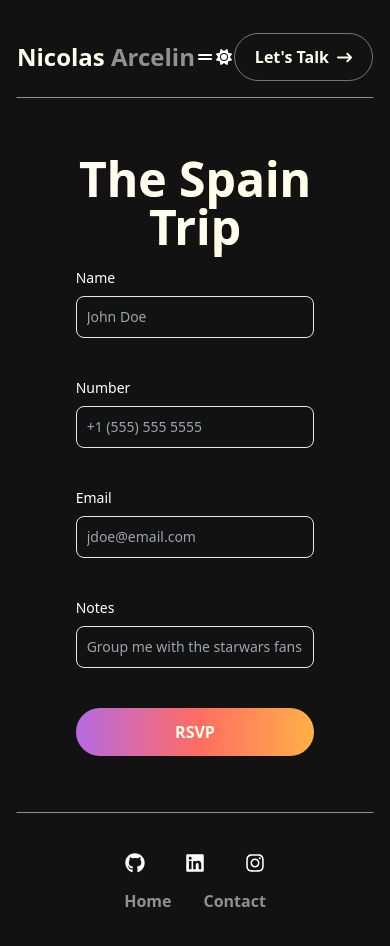
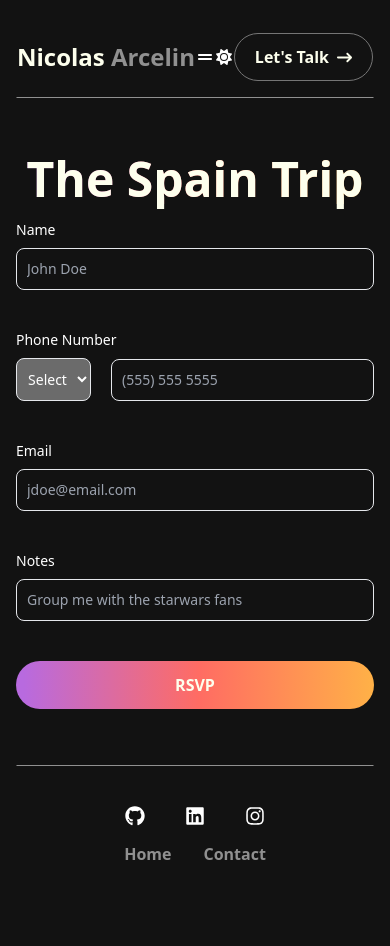
Before and after one commit to narcelin/portfolio_v2, a Next.js app: page /myEvents/myEvent/rsvp in a window 390 px wide. Shown: the top 946 px of the page. After the commit the page ends 923 px from the top, so only its background shows below. Built offline with nearby package versions, Linux system fonts and the light colour scheme; no server answers.

Commit message:
added country code option and stanatized phone number input before sending to database

```diff
--- a/src/app/myEvents/myEvent/rsvp/page.tsx
+++ b/src/app/myEvents/myEvent/rsvp/page.tsx
@@ -14,6 +14,7 @@ export default function Rsvp() {
   const [usersEventID, setUsersEventID] = useState("30th Birthday");
   const [usersName, setUsersName] = useState("");
   const [usersEmail, setUsersEmail] = useState("");
+  const [usersCountryCode, setUsersCountryCode] = useState("");
   const [usersPhoneNumber, setUsersPhoneNumber] = useState("");
   const [userNotes, setUserNotes] = useState("");
 
@@ -66,6 +67,7 @@ export default function Rsvp() {
       event_id: usersEventID,
       name: usersName,
       email: usersEmail,
+      country_code: usersCountryCode,
       phone_number: usersPhoneNumber,
       notes: userNotes,
     });
@@ -98,7 +100,7 @@ export default function Rsvp() {
   return (
     <main className="flex flex-col items-center py-14 gap-10">
       <form
-        className="flex flex-col md:grid grid-cols-4 grid-rows-4 gap-x-14 gap-y-4 w-2/3"
+        className="flex flex-col md:grid grid-cols-4 grid-rows-4 gap-x-14 gap-y-4 w-full"
         onSubmit={handleSubmit}
       >
         {/* Event Name */}
@@ -120,7 +122,7 @@ export default function Rsvp() {
               Name
             </label>
             <input
-              className="text-black bg-c3 border border-c2 placeholder-c5 text-pText text-sm rounded-lg w-full block p-2.5 dark:text-white"
+              className="text-black border text-pText text-sm rounded-lg w-full block p-2.5 dark:text-white"
               type="text"
               id="name"
               value={`${usersName}`}
@@ -132,21 +134,48 @@ export default function Rsvp() {
         </div>
         {/* Number Input */}
         <div className="col-span-2 row-start-2">
-          <div className="mb-6">
-            <label
-              className="text-heading block text-sm font-medium mb-2"
-              htmlFor="number"
+          <label
+            className="text-heading block text-sm font-medium mb-2"
+            htmlFor="phoneNumber"
+          >
+            Phone Number
+          </label>
+          <div className="flex gap-5 items-center mb-6">
+            <select
+              id="countryCode"
+              className="text-black dark:text-white border text-pText text-center text-sm rounded-lg block py-2.5"
+              value={usersCountryCode}
+              onChange={(e) => setUsersCountryCode(e.target.value)}
             >
-              Number
-            </label>
+              <option value="" disabled hidden>
+                Select
+              </option>
+              {/* USA */}
+              <option value="+1">🇺🇸 +1</option> {/* USA */}
+              <option value=" +1">🇨🇦 +1</option> {/* Canada */}
+              <option value="+34">🇪🇸 +34</option> {/* Spain */}
+              <option value="+44">🇬🇧 +44</option> {/* UK */}
+              <option value="+61">🇦🇺 +61</option> {/* Australia */}
+              <option value="+43">🇦🇹 +43</option> {/* Austria */}
+              <option value="+33">🇫🇷 +33</option> {/* France */}
+              <option value="+49">🇩🇪 +49</option> {/* Germany */}
+              <option value="+91">🇮🇳 +91</option> {/* India */}
+              <option value="+212">🇲🇦 +212</option> {/* Morocco */}
+              <option value="+351">🇵🇹 +351</option> {/* Portugal */}
+            </select>
             <input
-              className="text-black bg-c3 border border-c2 placeholder-c5 text-pText text-sm rounded-lg w-full block p-2.5 dark:text-white"
+              className="text-black border text-pText text-sm rounded-lg w-full block p-2.5 dark:text-white"
               type="tel"
               id="phoneNumber"
               value={`${usersPhoneNumber}`}
-              onChange={(e) => setUsersPhoneNumber(e.target.value)}
+              onChange={(e) => {
+                // Remove any non-numeric characters (e.g., spaces, dashes, parentheses)
+                const sanitizedValue = e.target.value.replace(/\D/g, "");
+                setUsersPhoneNumber(sanitizedValue);
+              }}
               required
-              placeholder="+1 (555) 555 5555"
+              onBlur={(e) => console.log("onBlur")}
+              placeholder="(555) 555 5555"
             />
           </div>
         </div>
@@ -160,7 +189,7 @@ export default function Rsvp() {
               Email
             </label>
             <input
-              className="text-black bg-c3 border border-c2 placeholder-c5 text-pText text-sm rounded-lg w-full block p-2.5 dark:text-white"
+              className="text-black border text-pText text-sm rounded-lg w-full block p-2.5 dark:text-white"
               type="email"
               id="email"
               value={`${usersEmail}`}
@@ -180,7 +209,7 @@ export default function Rsvp() {
               Notes
             </label>
             <input
-              className="text-black bg-c3 border border-c2 placeholder-c5 text-pText text-sm rounded-lg w-full block p-2.5 dark:text-white"
+              className="text-black border text-pText text-sm rounded-lg w-full block p-2.5 dark:text-white"
               type="subject"
               id="subject"
               value={`${userNotes}`}
```
